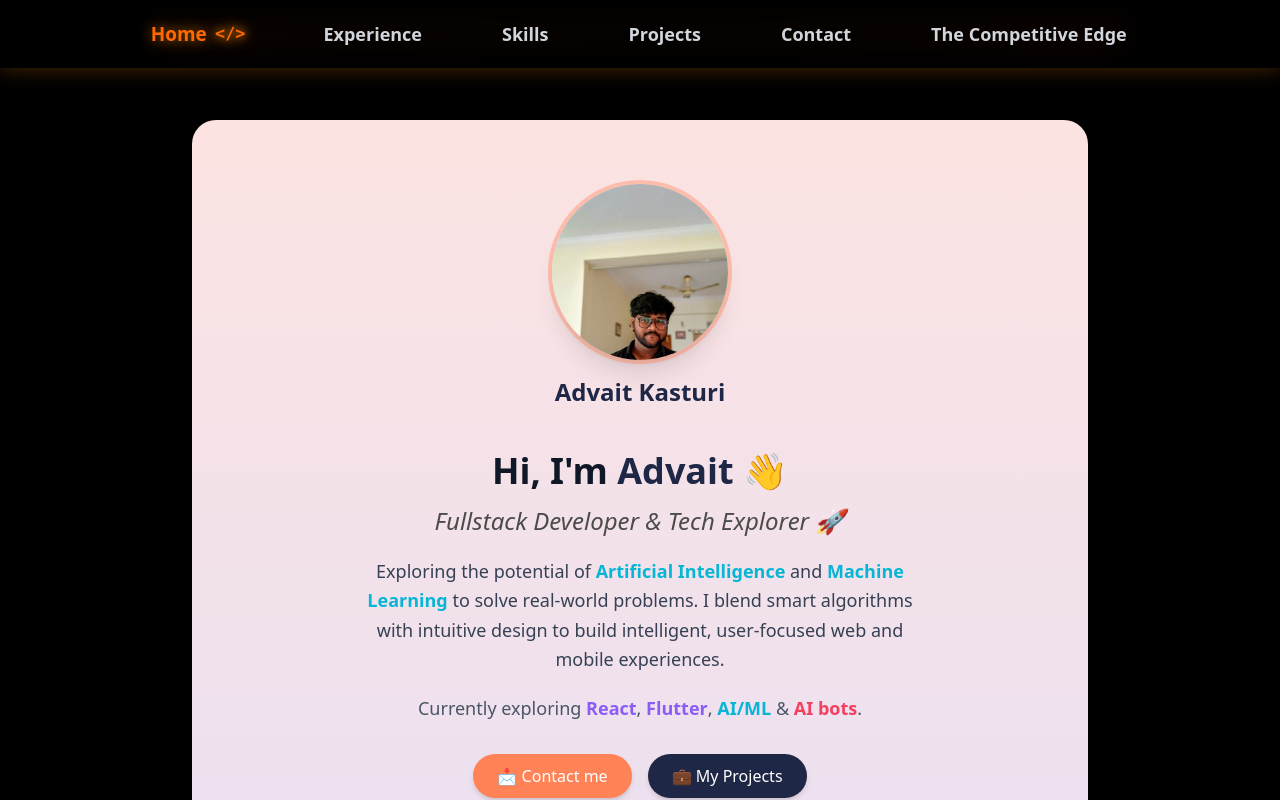
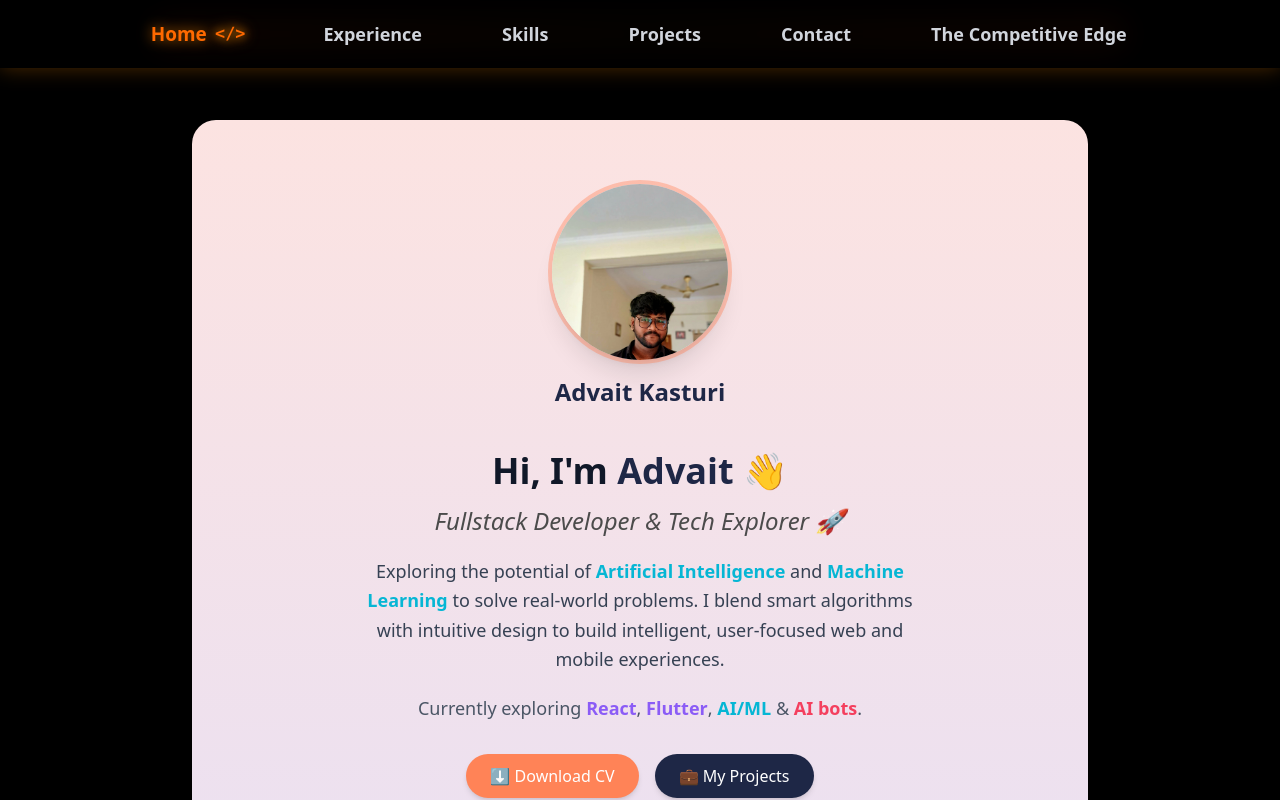
Before and after one commit to Advaitkasturi/advaitkasturi.github.io, a React (Vite) app: page / in a window 1280 px wide. Shown: the top 800 px of the page. Built offline with nearby package versions, Linux system fonts and the light colour scheme.

Commit message:
Setup Tailwind and prepare for deployment

```diff
--- a/src/App.jsx
+++ b/src/App.jsx
@@ -7,11 +7,11 @@ import Experience from "./assets/pages/experience";
 import Projects from "./assets/pages/projects";
 import IEEE from "./assets/pages/ieee";
 import GDG from "./assets/pages/gdg";
-import Hack from "./assets/pages/hack"; // ✅ Import your Hack page
+import Hack from "./assets/pages/hack";
 
 export default function App() {
   return (
-    <Router basename="/"> {/* <-- Keep this '/' for username.github.io */}
+    <Router basename="/"> {/* This is correct for GitHub Pages */}
       <div className="min-h-screen flex flex-col bg-black text-white">
         <Navbar />
         <main className="flex-grow p-6">
@@ -20,7 +20,7 @@ export default function App() {
               path="/"
               element={
                 <>
-                  <Home />
+                  <Home />          {/* Includes AboutMe (with Download CV) */}
                   <Experience />
                   <Skills />
                   <Projects />
@@ -29,7 +29,7 @@ export default function App() {
             />
             <Route path="/ieee" element={<IEEE />} />
             <Route path="/gdg" element={<GDG />} />
-            <Route path="/hack" element={<Hack />} /> {/* ✅ New Route */}
+            <Route path="/hack" element={<Hack />} />
           </Routes>
         </main>
         <ContactFooter />
--- a/src/assets/pages/home.jsx
+++ b/src/assets/pages/home.jsx
@@ -1,5 +1,5 @@
 import React from "react";
-import AdvaitImage from "../pictures/AdvaitK.jpg"; // Adjust path if needed
+import AdvaitImage from "../pictures/AdvaitK.jpg"; // Make sure the path is correct
 
 export default function AboutMe() {
   return (
@@ -7,26 +7,22 @@ export default function AboutMe() {
       id="home"
       className="bg-gradient-to-b from-[#fce3e1] to-[#e8e0f4] text-gray-800 px-4 sm:px-6 py-16 mt-24 rounded-3xl max-w-4xl mx-auto shadow-lg"
     >
-      {/* Profile Image with Card */}
+      {/* Profile Image */}
       <div className="relative w-full flex justify-center mb-10">
         <div className="flex flex-col items-center space-y-4">
           <div className="relative w-36 h-36 sm:w-44 sm:h-44 rounded-full overflow-hidden ring-4 ring-[#ff8357]/40 shadow-xl transition-transform duration-300 hover:scale-105 hover:ring-[#ff8357]/60">
             <img
               src={AdvaitImage}
-              alt="Advait"
+              alt="Advait Kasturi"
               className="w-full h-full object-cover object-top"
               loading="lazy"
             />
           </div>
-
-          {/* Name & Title */}
           <div className="text-center">
             <h2 className="text-xl sm:text-2xl font-semibold text-[#1e2746]">
               Advait Kasturi
             </h2>
-            <p className="text-sm sm:text-base text-gray-600 italic">
-
-            </p>
+            <p className="text-sm sm:text-base text-gray-600 italic"></p>
           </div>
         </div>
       </div>
@@ -42,16 +38,18 @@ export default function AboutMe() {
       </h3>
 
       {/* Description */}
-<p className="text-center text-gray-700 text-sm sm:text-lg leading-relaxed max-w-xl mx-auto mb-5 px-1 sm:px-0">
-  Exploring the potential of <span className="text-[#06b6d4] font-semibold">Artificial Intelligence</span> and <span className="text-[#06b6d4] font-semibold">Machine Learning</span> to solve real-world problems.
-  I blend smart algorithms with intuitive design to build intelligent, user-focused web and mobile experiences.
-</p>
-
-
+      <p className="text-center text-gray-700 text-sm sm:text-lg leading-relaxed max-w-xl mx-auto mb-5 px-1 sm:px-0">
+        Exploring the potential of{" "}
+        <span className="text-[#06b6d4] font-semibold">Artificial Intelligence</span>{" "}
+        and{" "}
+        <span className="text-[#06b6d4] font-semibold">Machine Learning</span>{" "}
+        to solve real-world problems. I blend smart algorithms with intuitive
+        design to build intelligent, user-focused web and mobile experiences.
+      </p>
 
       {/* Tech Stack */}
       <p className="text-center text-gray-600 text-sm sm:text-lg mb-8 px-2">
-        Currently exploring {" "}
+        Currently exploring{" "}
         <span className="text-[#8b5cf6] font-semibold">React</span>,{" "}
         <span className="text-[#8b5cf6] font-semibold">Flutter</span>,{" "}
         <span className="text-[#06b6d4] font-semibold">AI/ML</span> &{" "}
@@ -60,12 +58,16 @@ export default function AboutMe() {
 
       {/* Action Buttons */}
       <div className="flex justify-center gap-4 flex-wrap mb-10">
+        {/* ✅ Download CV */}
         <a
-          href="#contact"
+          href="/Advait_Kasturi_CV.pdf"
+          download="Advait_Kasturi_CV.pdf"
           className="bg-[#ff8357] text-white text-sm sm:text-base px-6 py-2.5 rounded-full font-medium shadow-md hover:bg-[#ff6b3c] transition-all duration-300"
         >
-          📩 Contact me
+          ⬇️ Download CV
         </a>
+
+        {/* ✅ Projects */}
         <a
           href="#projects"
           className="bg-[#1e2746] text-white text-sm sm:text-base px-6 py-2.5 rounded-full font-medium shadow-md hover:bg-[#2f3d6c] transition-all duration-300"
@@ -74,7 +76,7 @@ export default function AboutMe() {
         </a>
       </div>
 
-      {/* Inspirational Quote */}
+      {/* Quote */}
       <blockquote className="italic text-center text-[#1e2746] max-w-sm sm:max-w-lg mx-auto px-3 sm:px-4 border-l-4 border-[#ff8357] pl-3 sm:pl-5 text-sm sm:text-lg">
         "For me, every line of code is a step toward building something extraordinary."
       </blockquote>
```
Also changed, not shown: 1 other file (tests, documents, lock files or other folders).
